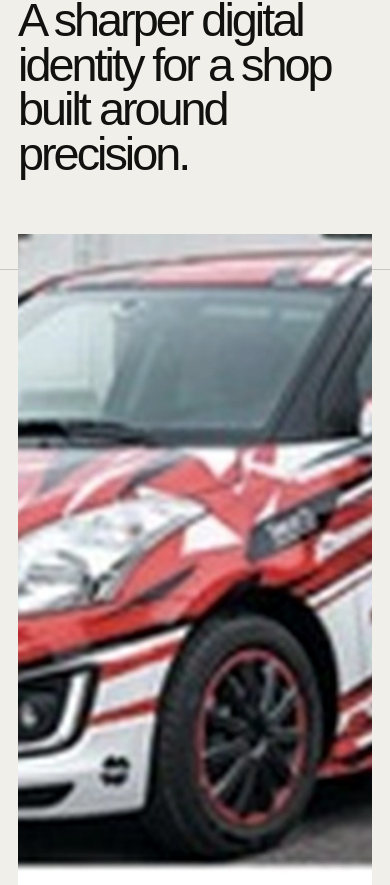
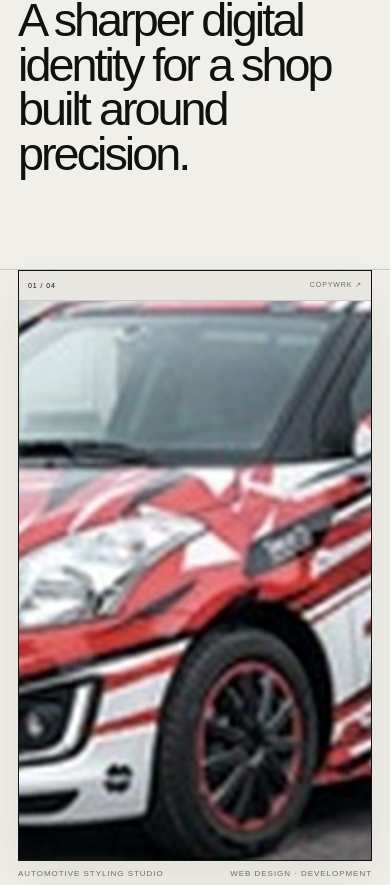
Before and after one commit to copywrk0-lgtm/portfolio, a Next.js app: page /work/trinity-wraps in a window 390 px wide. Shown: the part 1599-2484 px from the top of the page. Built offline with nearby package versions, Linux system fonts and the light colour scheme.

Commit message:
Unify case study image framing

```diff
--- a/app/case-study.css
+++ b/app/case-study.css
@@ -9,7 +9,7 @@
 .project-meta-block:not(.project-meta-about) p{white-space:pre-line}
 .project-meta-link a{display:inline-block;border-bottom:1px solid currentColor;padding-bottom:3px}
 .project-scroll-cue{display:flex;justify-content:space-between;align-items:center;margin-top:6vh;padding-top:14px;font-size:10px;letter-spacing:.14em;text-transform:uppercase;color:var(--muted)}
-.project-detail-cover{height:100svh;position:relative;overflow:hidden;background:#141414}
+.project-detail-cover{height:100svh;position:relative;overflow:hidden;background:#c9c5bb}
 .project-detail-cover .parallax-image{inset:-7% 0}
 .project-detail-cover .parallax-image-inner img{filter:saturate(.9)}
 .project-cover-caption{position:absolute;left:3vw;right:3vw;bottom:22px;z-index:3;display:flex;justify-content:space-between;gap:20px;color:#fff;font-size:10px;letter-spacing:.13em;text-transform:uppercase;mix-blend-mode:difference}
@@ -19,8 +19,13 @@
 .project-detail-statement h2{margin:0;font-size:clamp(48px,6.8vw,108px);line-height:.93;letter-spacing:-.064em;font-weight:500;max-width:1260px}
 .project-detail-gallery{padding:0 3vw 16vh;display:grid;grid-template-columns:repeat(12,1fr);gap:2.2vw;align-items:start}
 .project-shot{margin:0;position:relative;overflow:visible}
-.project-shot>.parallax-image{position:relative;inset:auto;height:100%;min-height:inherit;overflow:hidden;background:#171717}
-.project-shot>.parallax-image .parallax-image-inner{position:absolute;inset:-7% 0}
+.project-shot-frame{height:100%;min-height:inherit;overflow:hidden;border:1px solid rgba(17,17,15,.16);box-shadow:0 18px 50px rgba(17,17,15,.08)}
+.project-shot-chrome{height:34px;background:rgba(240,239,233,.96);color:var(--ink);display:grid;grid-template-columns:1fr 1fr 1fr;align-items:center;padding:0 12px;border-bottom:1px solid rgba(17,17,15,.14);font-size:8px;letter-spacing:.13em;text-transform:uppercase}
+.project-shot-chrome span:nth-child(2){text-align:center}
+.project-shot-chrome span:last-child{text-align:right;color:var(--muted)}
+.project-shot-media{height:calc(100% - 34px);min-height:calc(inherit - 34px);position:relative;overflow:hidden}
+.project-shot-media>.parallax-image{position:relative;inset:auto;height:100%;min-height:inherit;overflow:hidden}
+.project-shot-media>.parallax-image .parallax-image-inner{position:absolute;inset:-7% 0}
 .project-shot figcaption{display:flex;justify-content:space-between;gap:16px;padding-top:10px;font-size:9px;letter-spacing:.12em;text-transform:uppercase;color:var(--muted)}
 .project-shot-0{grid-column:1/-1;min-height:88svh}
 .project-shot-1{grid-column:1/span 7;min-height:76svh}
@@ -37,7 +42,7 @@
 .project-next-label{font-size:10px;letter-spacing:.14em;text-transform:uppercase;color:#aaa;padding-bottom:6vh}
 .project-next-link{display:flex;justify-content:space-between;gap:30px;align-items:flex-end;border-top:1px solid rgba(255,255,255,.18);padding:4vh 0 5vh;font-size:clamp(64px,10vw,158px);line-height:.8;letter-spacing:-.075em;font-weight:500}
 .project-next-link b{font-size:.35em;font-weight:400;line-height:1}
-.project-next-media{height:54svh;position:relative;overflow:hidden}
+.project-next-media{height:54svh;position:relative;overflow:hidden;background:#2a2925}
 .project-next-media .parallax-image{inset:-8% 0}
 
 @media(max-width:900px){
@@ -64,6 +69,11 @@
   .project-shot{min-height:0!important;height:62svh;margin:0 0 7vh!important}
   .project-shot-0{height:70svh}
   .project-shot-2{height:54svh}
+  .project-shot-frame{height:100%}
+  .project-shot-chrome{height:30px;font-size:7px;padding:0 9px}
+  .project-shot-chrome span:nth-child(2){display:none}
+  .project-shot-chrome{grid-template-columns:1fr auto}
+  .project-shot-media{height:calc(100% - 30px)}
   .project-shot figcaption{font-size:8px;padding-top:8px}
   .project-detail-notes{padding:8vh 18px 10vh}
   .project-notes-heading{display:block;padding-bottom:4vh}
@@ -76,4 +86,4 @@
   .project-next-media{height:42svh}
 }
 
-@media(prefers-reduced-motion:reduce){.project-detail-cover .parallax-image,.project-shot>.parallax-image .parallax-image-inner,.project-next-media .parallax-image{inset:0}}
+@media(prefers-reduced-motion:reduce){.project-detail-cover .parallax-image,.project-shot-media>.parallax-image .parallax-image-inner,.project-next-media .parallax-image{inset:0}}
```
